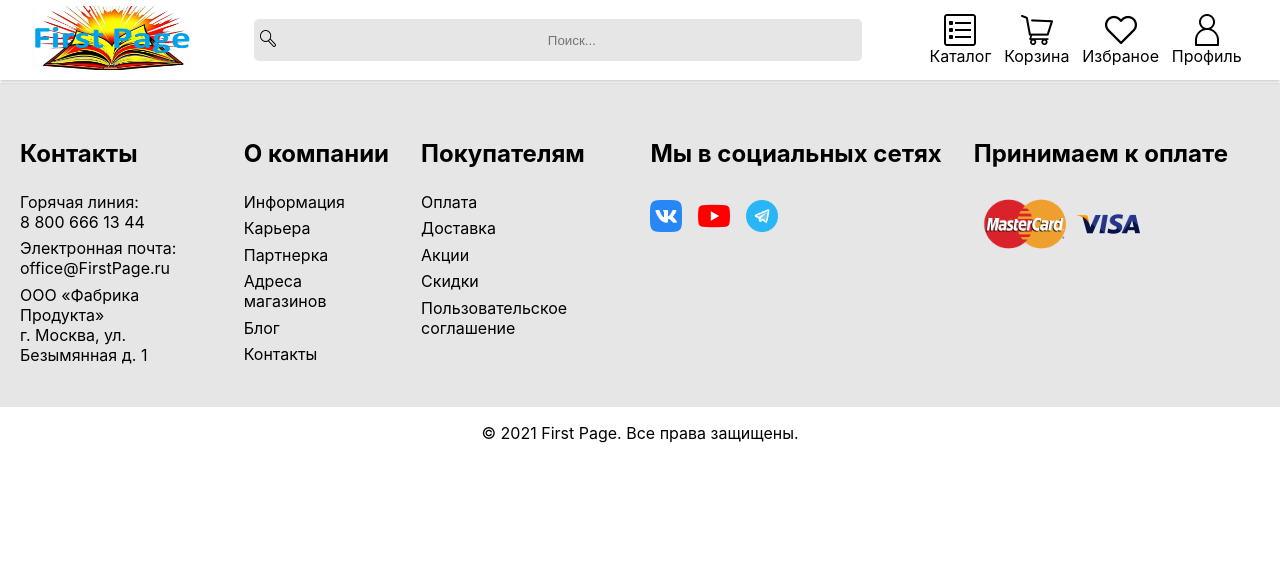
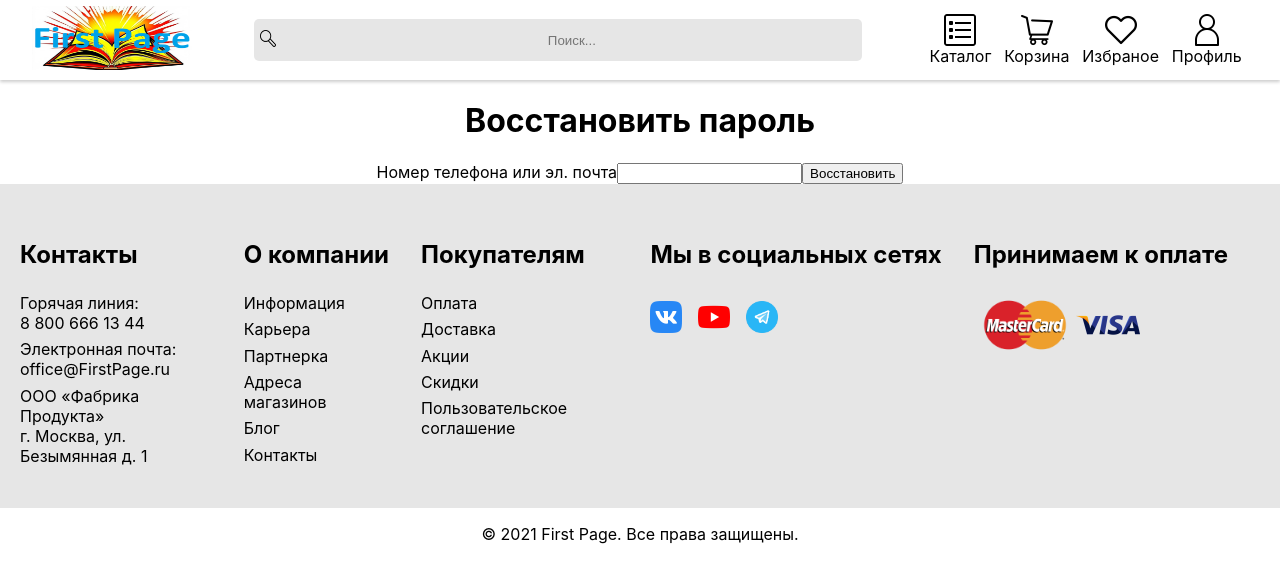
Before and after one commit to DNibras/comic-shop, a React (Vite) app: page /password-recovery in a window 1280 px wide. Shown: the top 582 px of the page. Built offline with nearby package versions, Linux system fonts and the light colour scheme.

Commit message:
add PasswordRecovery

```diff
--- a/src/App.tsx
+++ b/src/App.tsx
@@ -8,6 +8,7 @@ import BottomBar from './components/BottomBar'
 import Catalog from './pages/Catalog'
 import Cart from './pages/Cart'
 import RegisterProfile from './components/RegisterProfile'
+import PasswordRecovery from './pages/PasswordRecovery'
 // import Wishlist from './pages/Wishlist'
 
 
@@ -23,6 +24,7 @@ function App() {
         <Route path='/catalog' element={<Catalog />} />
         <Route path='/cart' element={<Cart />} />
         <Route path='/registration' element={<RegisterProfile />} />
+        <Route path='/password-recovery' element={<PasswordRecovery />} />
         {/* <Route path='/Wishlist' element={<Wishlist />} /> */}
       </Routes>
       <BottomBar />
--- a/src/components/LoginProfile/index.tsx
+++ b/src/components/LoginProfile/index.tsx
@@ -22,7 +22,7 @@ const LoginProfile = () => {
               placeholder="Пароль"
             />
             <button className="login">Войти</button>
-            <a href="">Забыли пароль?</a>
+            <Link to={'/password-recovery'}>Забыли пароль?</Link>
             <Link to={'/registration'}>Регистрация</Link>
         </section>
       </form>
--- /dev/null
+++ b/src/pages/PasswordRecovery/index.tsx
@@ -0,0 +1,16 @@
+import "./style.css"
+
+const PasswordRecovery = () => {
+  return (
+    <div className="password-recovery">
+      <h1>Восстановить пароль</h1>
+      <form className="password-recovery-form">
+        <label htmlFor="recovery">Номер телефона или эл. почта</label>
+        <input id="recovery"/>
+        <button className="recovery-button">Восстановить</button>
+      </form>
+    </div>
+  )
+}
+
+export default PasswordRecovery
```
Also changed, not shown: src/pages/PasswordRecovery/style.css (added).
